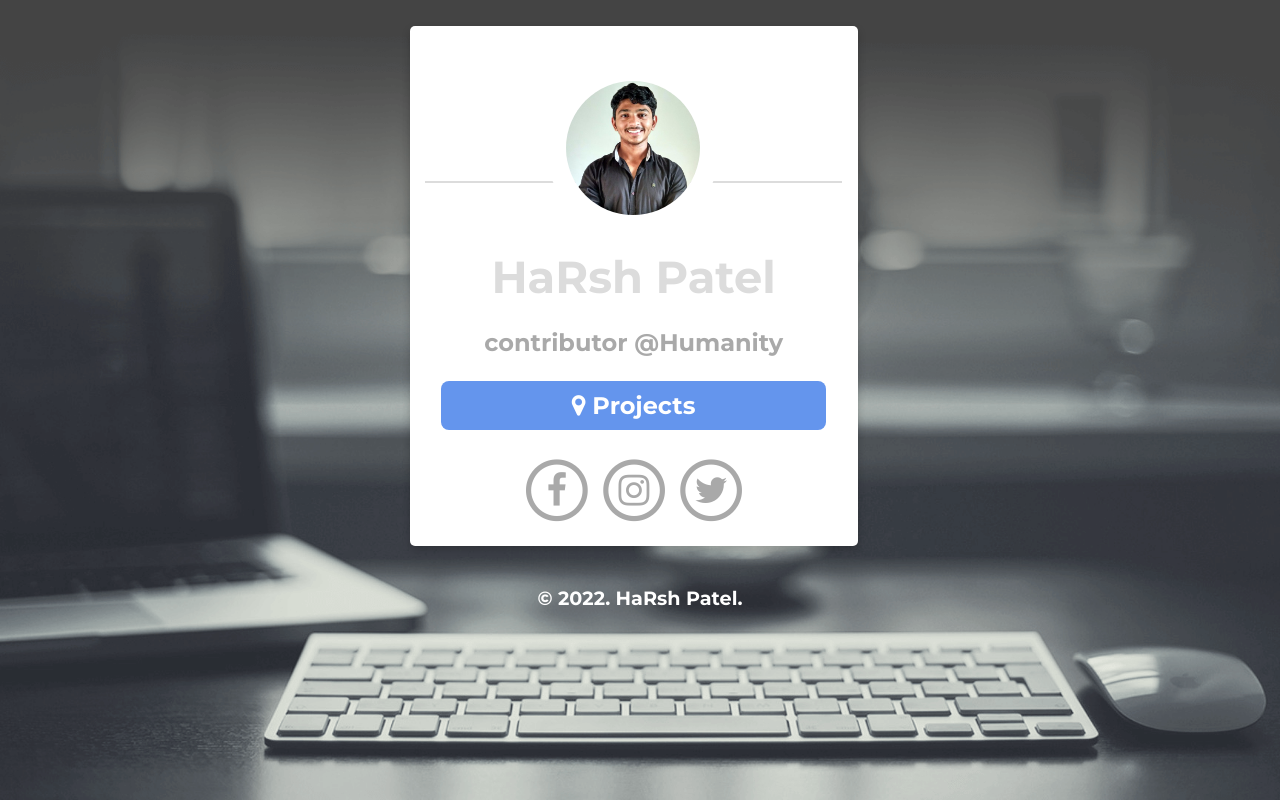
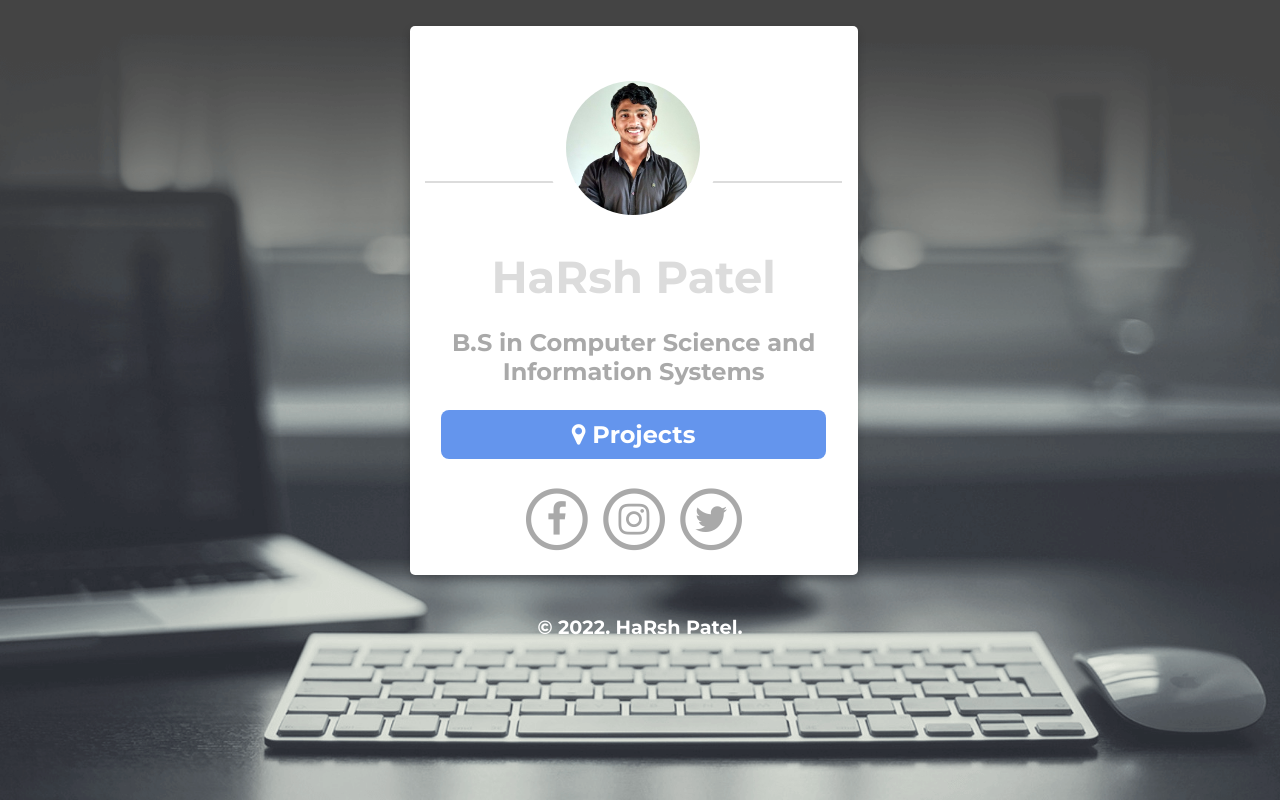
Before and after one commit to HRSPATEL/harsh.github.io, a plain HTML site: page index.html in a window 1280 px wide. Drawn offline with Linux system fonts and the light colour scheme.

Commit message:
Update index.html

```diff
--- a/index.html
+++ b/index.html
@@ -23,8 +23,8 @@
          <div class="name">
             HaRsh Patel
          </div>
-         <p class="subtitle">contributor @Humanity</p>
-         <p class="location"><i class="fa fa-map-marker"> </i><a href="github.com/HRSPATEL" target="_blank"> Projects</a>
+         <p class="subtitle">B.S in Computer Science and Information Systems</p>
+         <p class="location"><i class="fa fa-map-marker"> </i><a href="https://github.com/HRSPATEL" target="_blank"> Projects</a>
          </p>
          <p class="icons animated pulse">
 
```
